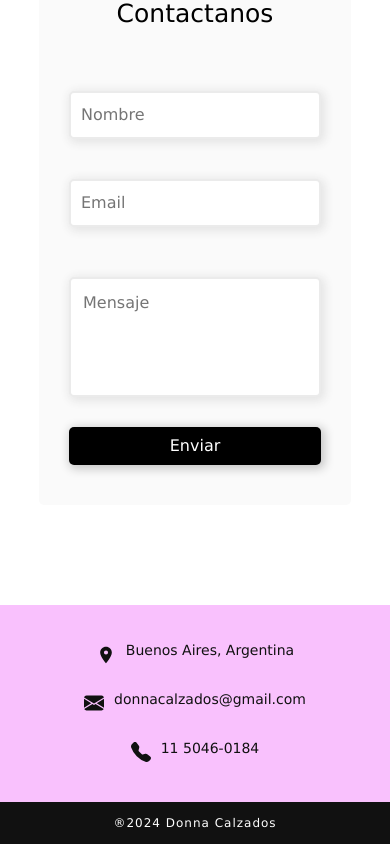
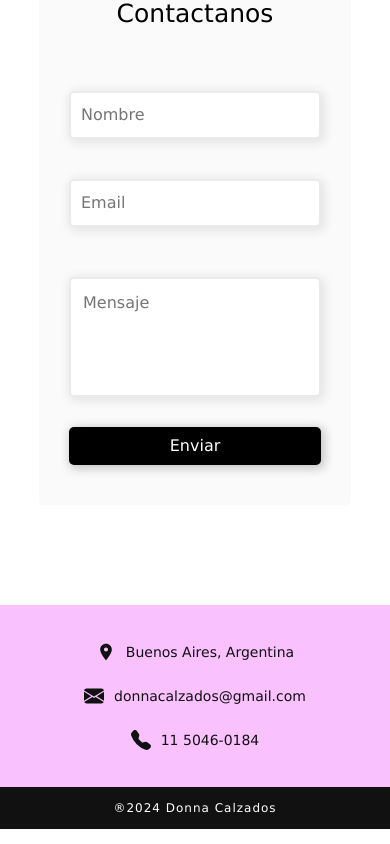
Before and after one commit to jonathanpoblet/donnacalzados, a React (Vite) app: page /#/ in a window 390 px wide. Shown: the part 7773-8617 px from the top of the page. Built offline with nearby package versions, Linux system fonts and the light colour scheme.

Commit message:
Some stlyle changes

```diff
--- a/index.html
+++ b/index.html
@@ -2,7 +2,7 @@
 <html lang="en">
   <head>
     <meta charset="UTF-8" />
-    <link rel="icon" type="image/svg+xml" href="./donnacalzados/assets/favicon.png" />
+    <link rel="icon" type="image/svg+xml" href="./assets/favicon.png" />
     <meta name="viewport" content="width=device-width, initial-scale=1.0" />
     <title>Donna Calzados</title>
   </head>
--- a/src/components/Footer/footer.css
+++ b/src/components/Footer/footer.css
@@ -100,4 +100,8 @@
     height: 250px;
     border: none;
   }
+
+  .footer-container-info-text {
+    margin-bottom: 0px !important;
+  }
 }
--- a/src/components/HomeProducts/homeProducts.css
+++ b/src/components/HomeProducts/homeProducts.css
@@ -100,4 +100,8 @@
   .home-products-card {
     width: 100%;
   }
+
+  .home-products-card:hover {
+    opacity: 1;
+  }
 }
```
Also changed, not shown: public/assets/favicon.png.
